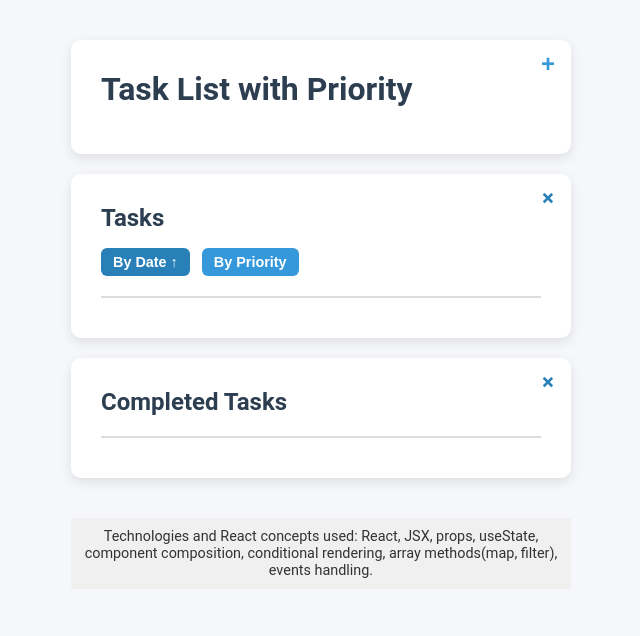
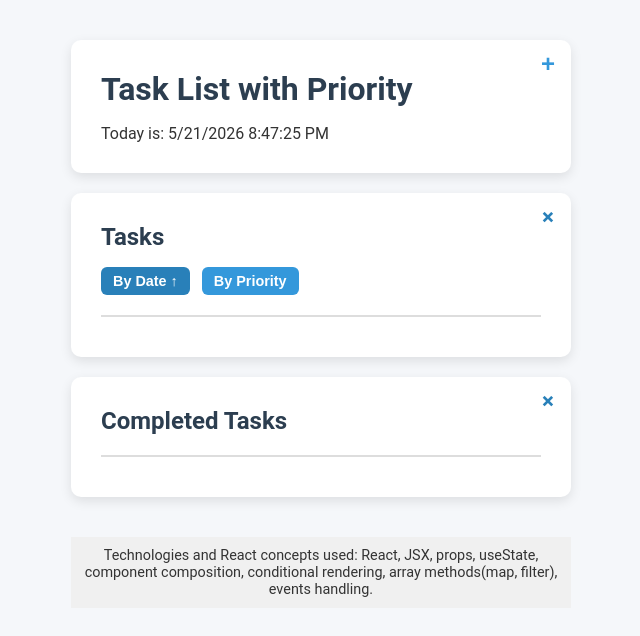
Before and after one commit to Maxdeoro/TaskListReact, a React app: page / in a window 1280 px wide. Shown: the top 636 px of the page, without its empty margins (319-959 px from the left). Built offline with nearby package versions, Linux system fonts and the light colour scheme; the HTML template or start-up script is replaced by a standard one.

Commit message:
side effect for update current time

```diff
--- a/src/App.jsx
+++ b/src/App.jsx
@@ -1,21 +1,56 @@
-import { useState } from 'react';
+/*Rus
+//Задача:
+//Добавьте функционал, который будет отслеживать, просрочена ли задача.
+//Для отображения просроченной задачи добавьте к задаче класс overdue.
+
+//ПОДРОБНЕЕ С ПОДСКАЗКАМИ:
+//1 — Создайте состояние, которое отслеживает текущее время.
+//2 — Создайте side effect, который будет обновлять состояние текущего времени каждую секунду.
+//3 — Передайте динамически состояние, которое отслеживает текущее время, в компонент TaskItem (если deadline < текущее время, то true).
+//4 — Добавьте элементу <li className="task-item"></li> класс overdue при условии, что deadline прошел.
+*/
+
+/*Eng
+//Task:
+//Add functionality to track whether a task is overdue.
+//To display overdue tasks, add the class "overdue" to the task.
+
+//DETAILS WITH HINTS:
+//1 — Create a state that tracks the current time.
+//2 — Create a side effect that updates the current time state every second.
+//3 — Dynamically pass the state that tracks the current time to the TaskItem component (if deadline < current time, then true).
+//4 — Add the "overdue" class to the <li className="task-item"></li> element if the deadline has passed.
+
+*/
+
+import { useState, useEffect } from 'react';
 import { CompletedTaskList } from './completedTaskList/CompletedTaskList';
 import { Footer } from './footer/Footer';
 import './index.css';
 import { TaskForm } from './taskForm/TaskForm';
 import { TaskList } from './taskList/TaskList';
-import { TaskItem } from './taskItem/TaskItem';
+// import { TaskItem } from './taskItem/TaskItem';
 
 function App() {
 
   const [sortType,setSortType] = useState('date');    // sort by type: date or priority
   const [sortOrder,setSortOrder] = useState('asc');   // sort by order: ascend or descend
+  const [currentTime,setCurrentTime] = useState(() => new Date());
+  // console.log(currentTime);
 
   const [openSection,setOpenSection] = useState({
     taskList: false,
     tasks: true,
     completedTasks: true,
   });
+
+  useEffect(() => {
+    const intervalID = setInterval(() => {
+      setCurrentTime(new Date());
+    }, 1000);
+
+    return () => clearInterval(intervalID);
+  }, []);
 
   function toggleSection(section) {
     setOpenSection((prevValue) => ({
@@ -30,7 +65,7 @@ function App() {
   function addTask(task) {
     setTasks([...tasks, {...task, completed: false, id: Date.now()}]);
   };
-  console.log(tasks);
+  // console.log(tasks);
 
   function deleteTask(id) {
     setTasks(tasks.filter(task => task.id !== id));
@@ -78,6 +113,8 @@ function App() {
     <div className="app">
       <div className="task-container">
         <h1>Task List with Priority</h1>
+        <div>Today is: {currentTime.toLocaleDateString()} {currentTime.toLocaleTimeString()}</div>
+        {/* <div>Today is: {currentTime.toLocaleTimeString()}</div> */}
         <button className={`close-button ${openSection.taskList ? "open" : ""}`}
                 onClick={() => toggleSection('taskList')}
         >+</button>
--- a/src/taskList/TaskList.jsx
+++ b/src/taskList/TaskList.jsx
@@ -3,7 +3,7 @@ import { TaskItem } from '../taskItem/TaskItem';
 
 export function TaskList({activeTasks,deleteTask,completeTask}) {
 
-    console.log(activeTasks);
+    // console.log(activeTasks);
 
     return <ul className='task-list'>
         {activeTasks.map((task) => <TaskItem key={task.id} task={task}
```
